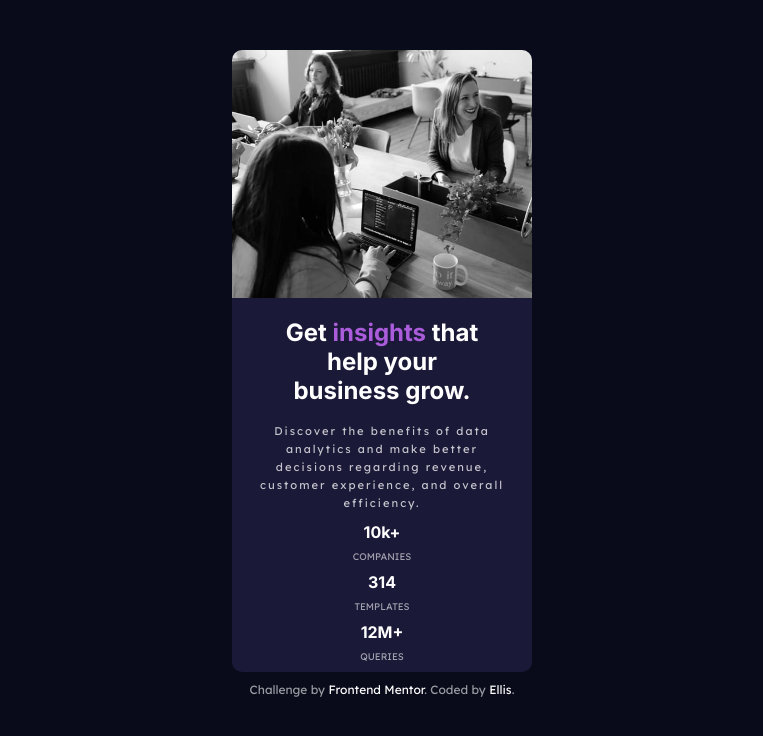
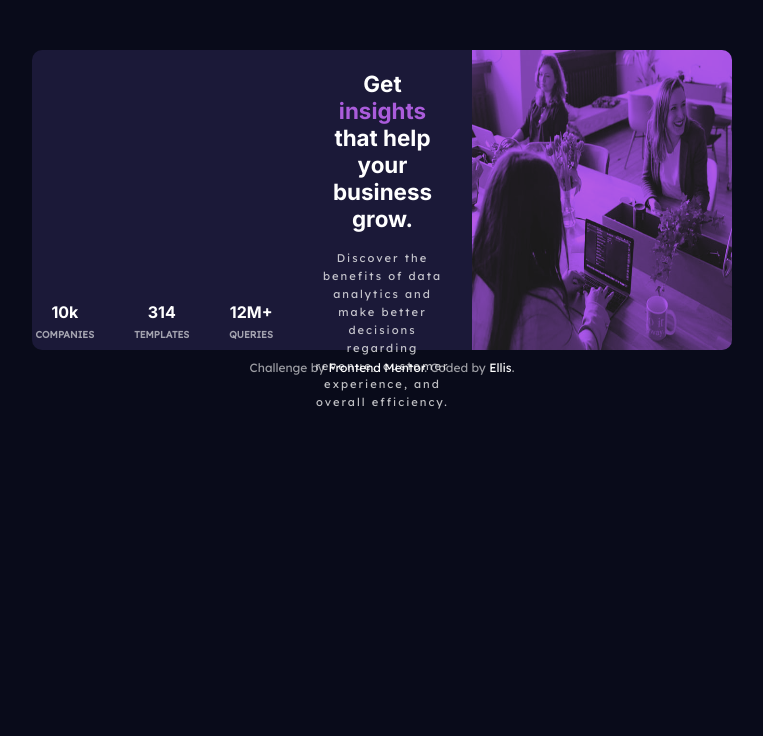
Before and after one commit to nbycoder/stats-card, a plain HTML site: page index.html in a window 1280 px wide. Shown: the whole page, without its empty margins (258-1021 px from the left). Drawn offline with Linux system fonts and the light colour scheme.

Commit message:
started responsive

```diff
--- a/app/scss/_responsive.scss
+++ b/app/scss/_responsive.scss
@@ -1,13 +1,27 @@
-@media (min-width: 900px) {
+  @media (min-width: 750px) {
     section {
-      width: 800px;
+      display: flex;
+      flex-direction: row-reverse;
+      width: 700px;
       height: 300px;
+      text-align: center;
       img {
+        height: 100%;
         border-radius: 0 10px 10px 0;
       }
-
+      h1 {
+        font-size: 1.4em;
+      }
     }
-    footer {
-        text-align: center;
+    #main {
+      text-align: center;
+    }
+    #stats {
+      display: flex;
+      align-items: flex-end;
+    }
+    .font {
+      padding: 0 20px 5px 20px;
+      justify-content: center;
     }
   }
--- a/app/scss/_variables.scss
+++ b/app/scss/_variables.scss
@@ -1,20 +1,20 @@
 //* COLORS
-    //~ PRIMARY
-$vdarkblue: hsl(233, 47%, 7%); //? BACKGROUND
-$darkdblue: hsl(244, 38%, 16%); //? CARD
-$softviolet: hsl(277, 64%, 61%); //? ACCENT
+    //! PRIMARY
+$vdarkblue: hsl(233, 47%, 7%); //~ BACKGROUND
+$darkdblue: hsl(244, 38%, 16%); //~ CARD
+$softviolet: hsl(277, 64%, 61%); //~ ACCENT
 
     //! NEUTRAL
-$white75: hsla(0, 0%, 100%, 0.75); //? MAIN PARAGRAPH
-$white60: hsla(0, 0%, 100%, 0.6); //? STAT HEADINGS
+$white75: hsla(0, 0%, 100%, 0.75); //~ MAIN PARAGRAPH
+$white60: hsla(0, 0%, 100%, 0.6); //~ STAT HEADINGS
 
 //* FONTS
-    //~ INTER
+    //! INTER
     @import url('https://fonts.googleapis.com/css2?family=Inter:wght@400;700&display=swap');
     $headings: 'Inter', sans-serif;
 
 
-    //~ LEXEND DECA
+    //! LEXEND DECA
     @import url('https://fonts.googleapis.com/css2?family=Lexend+Deca&display=swap');
     $paragraph: 'Lexend Deca', sans-serif;
 
--- a/app/scss/main.scss
+++ b/app/scss/main.scss
@@ -9,7 +9,7 @@ body {
 
 section {
     background-color: $darkdblue;
-    width: 300px;
+    width: 260px;
     margin: auto;
     display: flex;
     flex-direction: column;
@@ -17,11 +17,11 @@ section {
     margin-top: 50px;
     text-align: center;
     img {
-        width: 300px;
+        width: 260px;
         display: flex;
         border-top-left-radius: 10px;
         border-top-right-radius: 10px;
-
+        filter: grayscale(100%) brightness(40%) sepia(100%) hue-rotate(230deg) saturate(600%) contrast(0.8);
     }
     h1 {
         color: white;
@@ -69,3 +69,5 @@ footer {
         text-decoration: none;
     }
 }
+
+@import 'responsive';
--- a/index.html
+++ b/index.html
@@ -9,19 +9,21 @@
   <title>Frontend Mentor | Stats preview card component</title>
 </head>
 <body>
-  <section id="card">
+  <section>
     <picture>
       <source media="(min-width: 700px)" srcset="images/image-header-desktop.jpg" type="image/jpeg">
       <img src="images/image-header-mobile.jpg" alt="Coders">
   </picture>
-    <h1>Get <span id="insights">insights</span> that help your business grow.</h1>
+    <div id="info">
+      <h1>Get <span id="insights">insights</span> that help your business grow.</h1>
+      <p id="main">Discover the benefits of data analytics and make better decisions regarding revenue, customer experience, and overall efficiency.</p>
+    </div>
 
-    <p id="main">Discover the benefits of data analytics and make better decisions regarding revenue, customer experience, and overall efficiency.</p>
-
-    <span class="stat">10k+</span> <span class="font">companies</span>
-    <span class="stat">314</span>
-    <span class="font">templates</span>
-    <span class="stat">12M+</span> <span class="font">queries</span>
+    <div id="stats">
+      <p class="stat">10k <br><span class="font">companies</span></p>
+      <p class="stat">314 <br><span class="font">templates</span></p>
+      <p class="stat">12M+ <br><span class="font">queries</span></p>
+    </div>
 </section>
   <footer>
     <p>Challenge by <a href="https://www.frontendmentor.io?ref=challenge" target="_blank">Frontend Mentor</a>.
```
Also changed, not shown: app/css/main.css, 1 other file.
